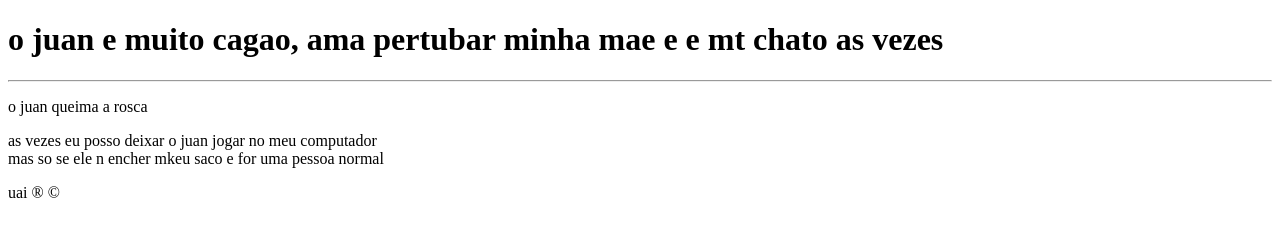
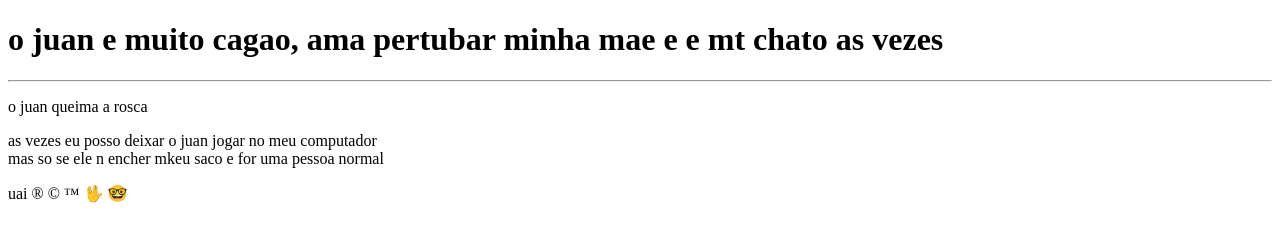
Before and after one commit to edsonprogramador/analisedovalornutricional, a plain HTML site: page index.html in a window 1280 px wide. Drawn offline with Linux system fonts and the light colour scheme.

Commit message:
aprendi a colocar emojis

```diff
--- a/index.html
+++ b/index.html
@@ -11,6 +11,6 @@
     <hr>
     <p>o juan queima a rosca</p>
     <p>as vezes eu posso deixar o juan jogar no meu computador  <br>mas so se ele n encher mkeu saco e for uma pessoa  normal</p>
-    <p> uai &reg; &copy;</p>
+    <p> uai &reg; &copy; &trade; &#x1F596; &#x1F913;</p>
 </body>
 </html>
```
